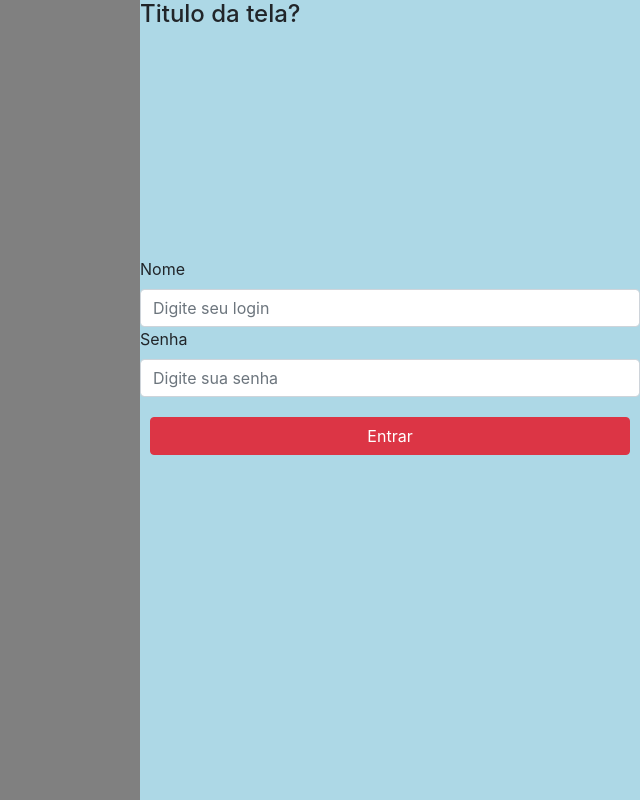
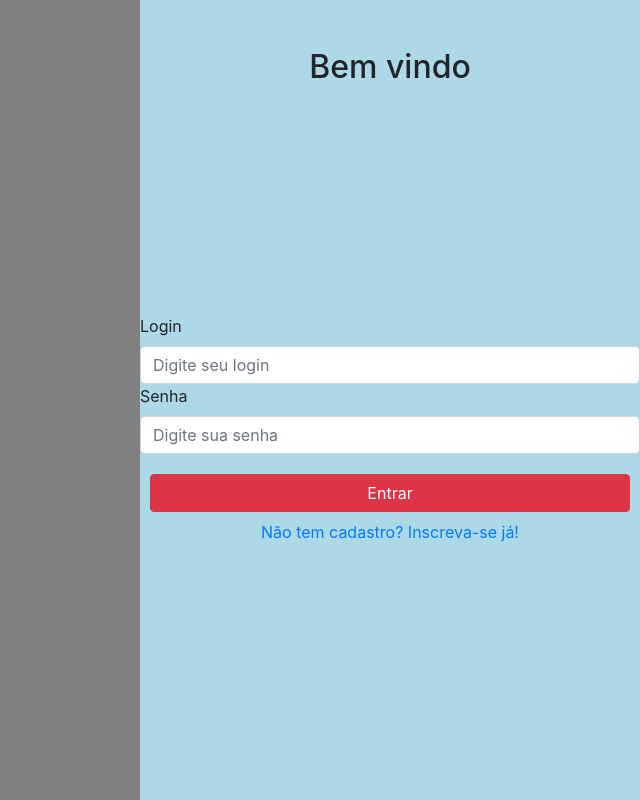
Before and after one commit to cesarinobruno/winner-web, a React (Create React App) app: page / in a window 1280 px wide. Shown: the top 800 px of the page, without its empty margins (640-1280 px from the left). Built offline with nearby package versions, Linux system fonts and the light colour scheme.

Commit message:
Algumas melhorias ²

```diff
--- a/src/pages/Login/Login.tsx
+++ b/src/pages/Login/Login.tsx
@@ -4,10 +4,11 @@ import InputForm from "../../components/InputForm";
 import "./style.css";
 
 const Login: React.FC = () => {
+
   return (
     <div className="login-container">
       <div className="login-inputs">
-        <h4>Titulo da tela?</h4>
+        <h2 className="pt-5" style={{textAlign: 'center'}}>Bem vindo</h2>
         <div className="form">
           <InputForm
             typeInput="text"
@@ -15,7 +16,7 @@ const Login: React.FC = () => {
             required={false}
             description="Digite seu login"
             isLabel
-            label="Nome"
+            label="Login"
           />
           <InputForm
             typeInput="password"
@@ -35,6 +36,9 @@ const Login: React.FC = () => {
             buttonPosition={10}
           />
         </div>
+        <div className="mt-2" style={{textAlign:'center'}}>
+          <a href="/">Não tem cadastro? Inscreva-se já!</a>
+        </div>
       </div>
     </div>
   );
```
